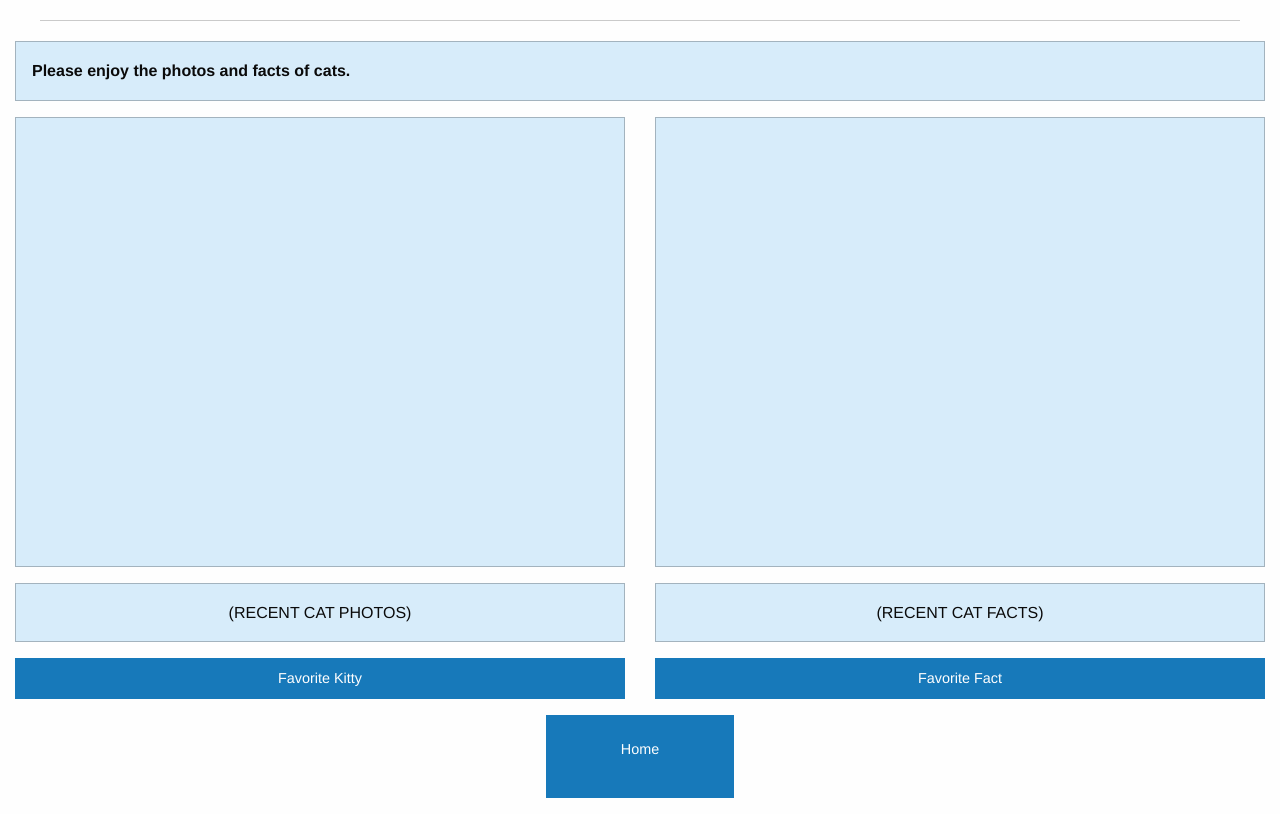
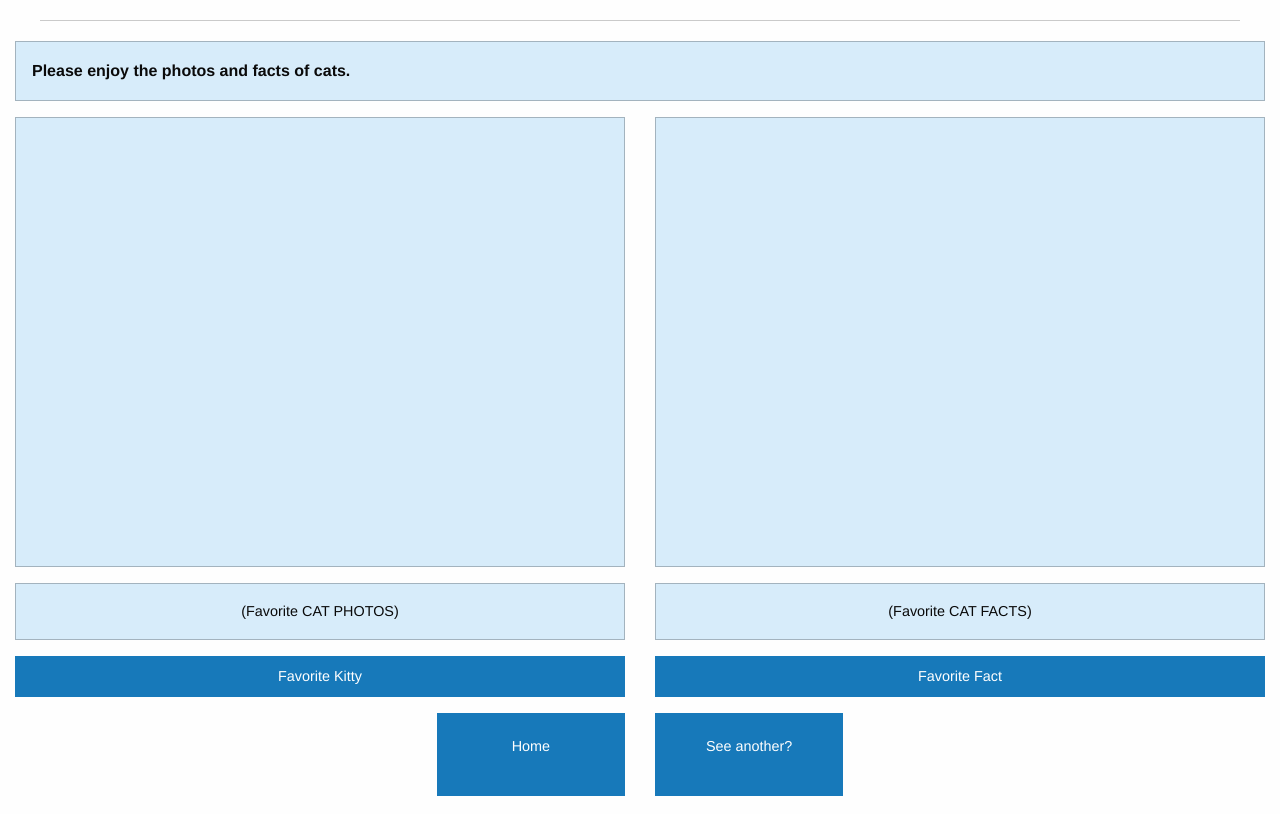
Before and after one commit to sammylwolfson/cat-me, a plain HTML site: page second-page.html in a window 1280 px wide. Drawn offline with nearby package versions, Linux system fonts and the light colour scheme; no server answers.

Commit message:
add reload button

```diff
--- a/assets/js/script.js
+++ b/assets/js/script.js
@@ -3,6 +3,7 @@ var displayEl = document.querySelector("#cat-img");
 var factEl = document.querySelector("#cat-fact");
 var favPhotoBtn = document.querySelector("#favorite-kitty")
 var favFactBtn = document.querySelector("#favorite-fact")
+var againBtn = document.querySelector("#again-btn")
 
 // fetch to pull up random dog image
 var getCatImg = function (){
@@ -85,3 +86,6 @@ var saveFact = function(){
 }
 favPhotoBtn.addEventListener('click', savePhoto)
 favFactBtn.addEventListener('click', saveFact)
+againBtn.addEventListener('click', function(){
+    location.reload();
+})
--- a/second-page.html
+++ b/second-page.html
@@ -34,21 +34,24 @@
             </div>
             <div class="grid-x grid-padding-x">
                 <div class="large-6 medium-6 cell">
-                    <div class="primary callout">
-                        <p class="text-center">(RECENT CAT PHOTOS)</p>
+                    <div class="button primary callout cell">
+                        <p class="text-center">(Favorite CAT PHOTOS)</p>
                     </div>
                     <button class="button cell" id="favorite-kitty">Favorite Kitty</button>
                 </div>
                 <div class="large-6 medium-6 cell">
-                    <div class="primary callout">
-                        <p class="text-center">(RECENT CAT FACTS)</p>
+                    <div class="button primary callout cell">
+                        <p class="text-center">(Favorite CAT FACTS)</p>
                     </div>
                     <button class="button cell small-6" id="favorite-fact">Favorite Fact</button>
                 </div>
             </div>
             <div class="grid-x grid-margin-x align-center">
                 <div class="button flex-child-auto medium-2 large-2 cell">
-                    <a class="button" id="cat-me" href="./index.html">Home</a>
+                    <a class="button flex-child-auto medium-2 large-2 cell" id="cat-me" href="./index.html">Home</a>
+                </div>
+                <div class="button flex-child-auto medium-2 large-2 cell">
+                    <a class="button flex-child-auto medium-2 large-2 cell" id="again-btn">See another?</a>
                 </div>
             </div>
         </div>
```
